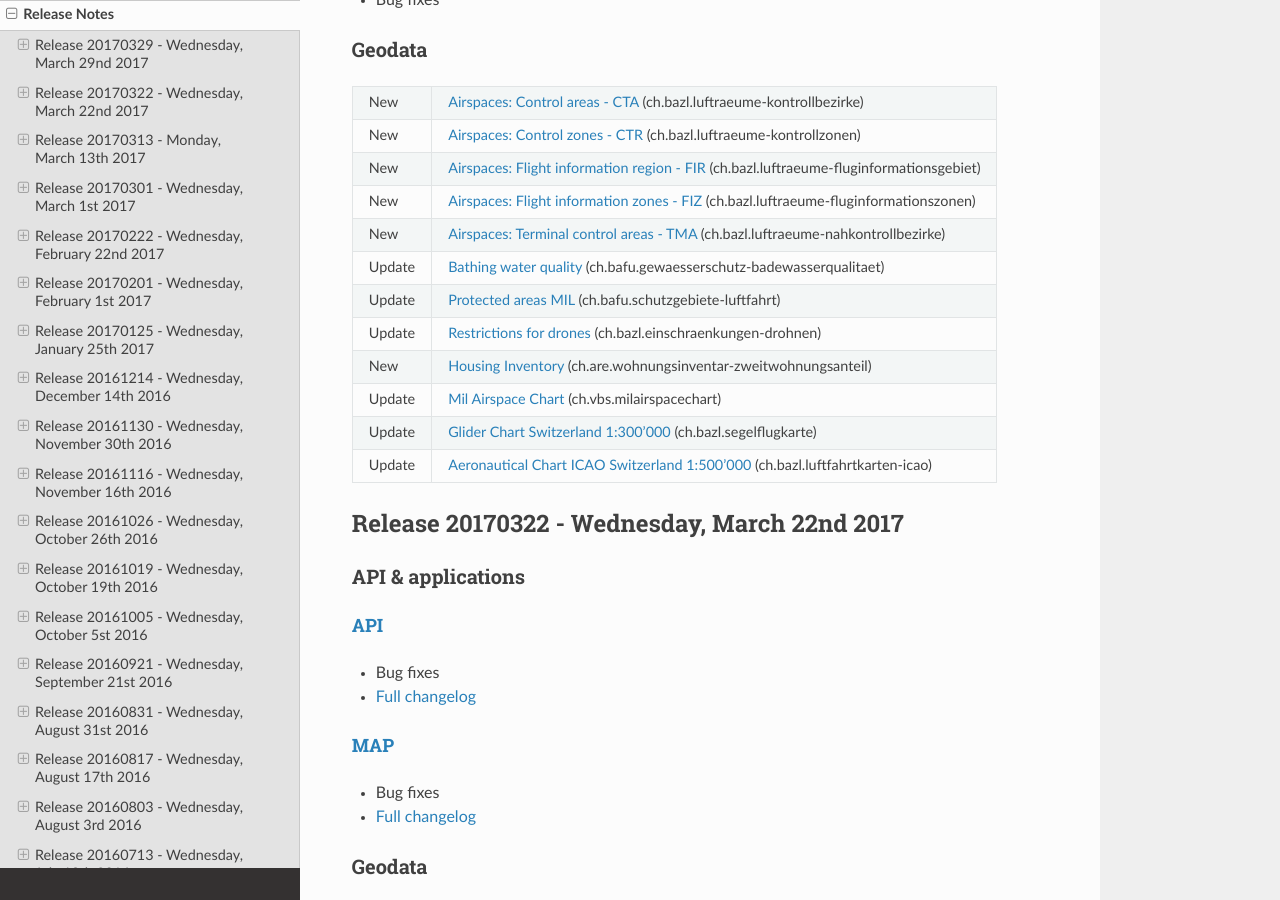
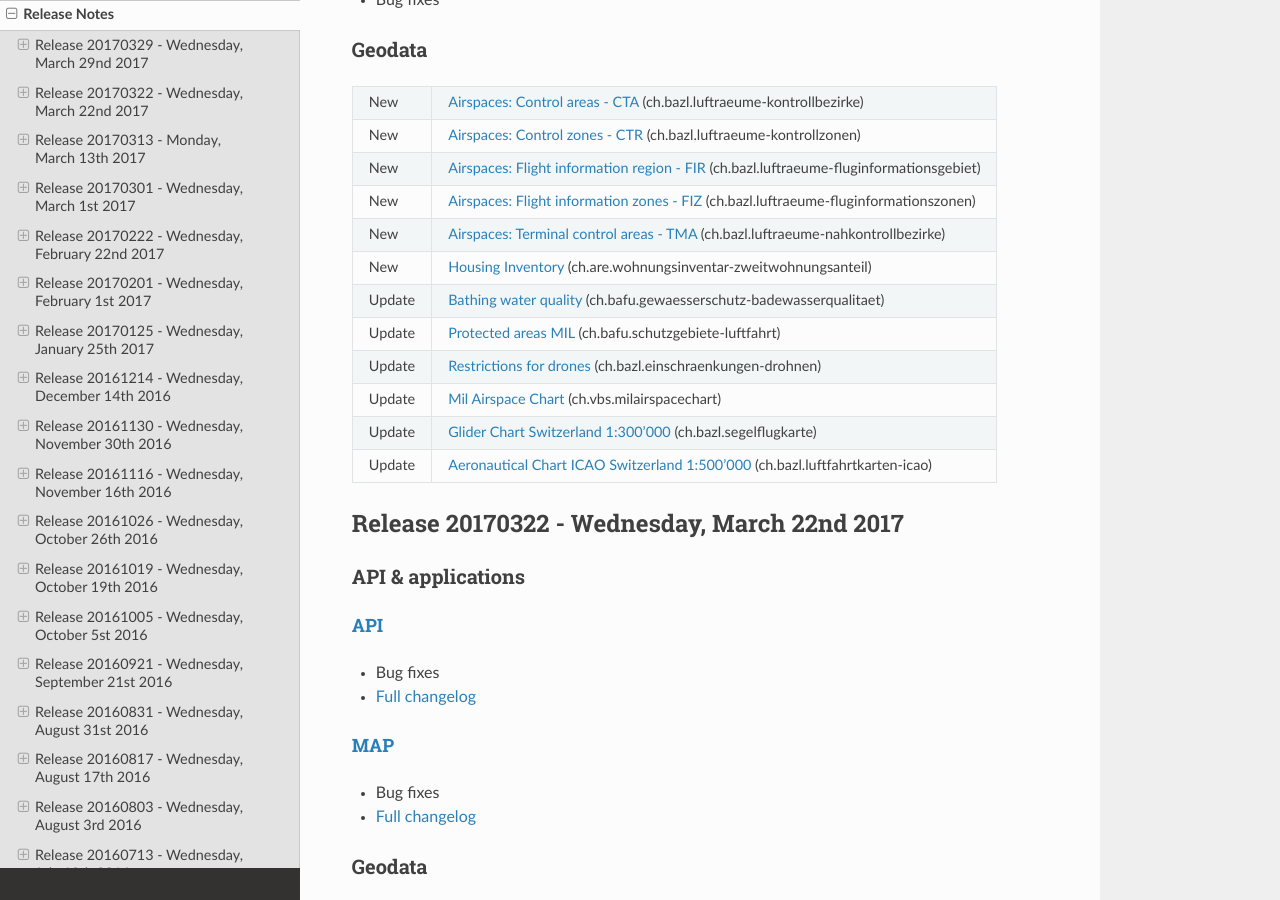
Before and after one commit to swisstopo-test/doc-chsdi3, a Sphinx documentation site: the page built from source/releasenotes/index.rst, in a window 1280 px wide and 900 px high, scrolled down 470 px. Built offline with Sphinx 7.4.7 and the Read the Docs theme 2.0.0, drawn with Linux system fonts in a browser that asks for light colours.

```diff
--- a/source/releasenotes/index.rst
+++ b/source/releasenotes/index.rst
@@ -45,13 +45,13 @@ Geodata
 +--------+----------------------------------------------------------------------------------------------------------------------------------------------------------------------------------------------------------------------+
 | New    | `Airspaces: Terminal control areas - TMA <//map.geo.admin.ch/?layers=ch.bazl.luftraeume-nahkontrollbezirke>`__ (ch.bazl.luftraeume-nahkontrollbezirke)                                                               |
 +--------+----------------------------------------------------------------------------------------------------------------------------------------------------------------------------------------------------------------------+
+| New    | `Housing Inventory <//map.geo.admin.ch/?layers=ch.are.wohnungsinventar-zweitwohnungsanteil>`__ (ch.are.wohnungsinventar-zweitwohnungsanteil)                                                                         |
++--------+----------------------------------------------------------------------------------------------------------------------------------------------------------------------------------------------------------------------+
 | Update | `Bathing water quality <//map.geo.admin.ch/?layers=ch.bafu.gewaesserschutz-badewasserqualitaet>`__ (ch.bafu.gewaesserschutz-badewasserqualitaet)                                                                     |
 +--------+----------------------------------------------------------------------------------------------------------------------------------------------------------------------------------------------------------------------+
 | Update | `Protected areas MIL <//map.geo.admin.ch/?layers=ch.bafu.schutzgebiete-luftfahrt>`__ (ch.bafu.schutzgebiete-luftfahrt)                                                                                               |
 +--------+----------------------------------------------------------------------------------------------------------------------------------------------------------------------------------------------------------------------+
 | Update | `Restrictions for drones <//map.geo.admin.ch/?layers=ch.bazl.einschraenkungen-drohnen>`__ (ch.bazl.einschraenkungen-drohnen)                                                                                         |
-+--------+----------------------------------------------------------------------------------------------------------------------------------------------------------------------------------------------------------------------+
-| New    | `Housing Inventory <//map.geo.admin.ch/?layers=ch.are.wohnungsinventar-zweitwohnungsanteil>`__ (ch.are.wohnungsinventar-zweitwohnungsanteil)                                                                         |
 +--------+----------------------------------------------------------------------------------------------------------------------------------------------------------------------------------------------------------------------+
 | Update | `Mil Airspace Chart <//map.geo.admin.ch/?layers=ch.vbs.milairspacechart>`__ (ch.vbs.milairspacechart)                                                                                                                |
 +--------+----------------------------------------------------------------------------------------------------------------------------------------------------------------------------------------------------------------------+
```
